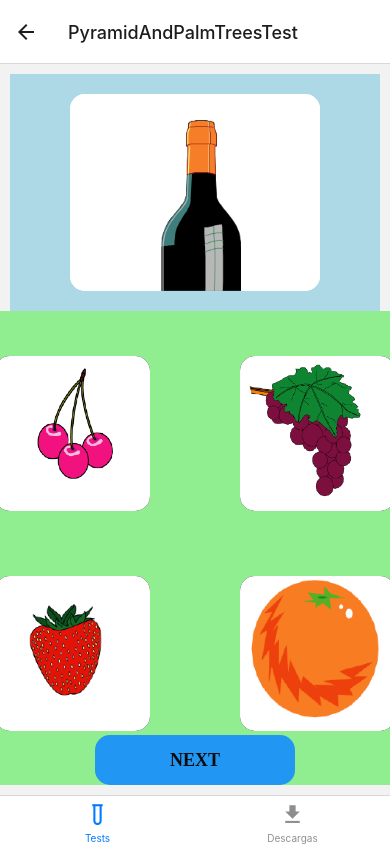
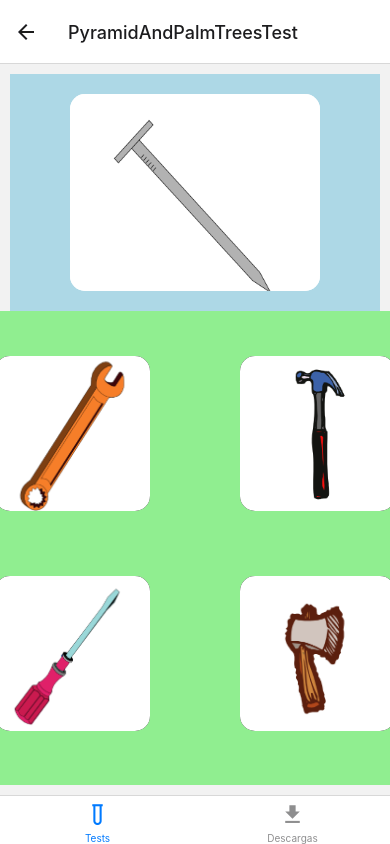
Before and after one commit to martsr/psychologyTests-app, a React Native app: screen /PyramidAndPalmTreesTest in a window 390 px wide. Built offline with nearby package versions, Linux system fonts and the light colour scheme.

Commit message:
Demo screen implemented

```diff
--- a/App.js
+++ b/App.js
@@ -5,7 +5,7 @@ import { createBottomTabNavigator } from '@react-navigation/bottom-tabs';
 import { StyleSheet, Text, View } from 'react-native';
 import { FontAwesome, MaterialCommunityIcons  } from '@expo/vector-icons';
 
-import PyramidAndPalmTreesTest from './screens/PyramidsAndPalmTree/PyramidsAndPalmTreesScreen';
+import PyramidAndPalmTreesTest from './screens/PyramidsAndPalmTreesTest/PyramidsAndPalmTreesScreen';
 import HomeScreen from './screens/Home/HomeScreen';
 import BellTest from './screens/BellTest/BellTest';
 import HanoiTest from './screens/HanoiTest/HanoiTest';
--- /dev/null
+++ b/components/pyramidAndPalmTrees/evaluationTests/DemoTest.js
@@ -0,0 +1,49 @@
+import mainImage from "../../../assets/pyramidAndPalmTreesAssets/set2_nail/test_2_main.PNG"
+import option1 from "../../../assets/pyramidAndPalmTreesAssets/set2_nail/test_2_option_1.PNG"
+import option2 from "../../../assets/pyramidAndPalmTreesAssets/set2_nail/test_2_option_2.PNG"
+import option3 from "../../../assets/pyramidAndPalmTreesAssets/set2_nail/test_2_option_3.PNG"
+import option4 from "../../../assets/pyramidAndPalmTreesAssets/set2_nail/test_2_option_4.PNG"
+
+const demoTest = {
+    name: "Demo Test",
+    isAnimated: false,
+    cards: [
+        {
+            image: mainImage,
+            isMain: true,
+            id: 0
+        },
+        {
+            image: option1,
+            isCorrect: true,
+            isMain: false,
+            selected: false,
+            id: 1,
+        },
+        {
+            image: option2,
+            isCorrect: false,
+            isMain: false,
+            selected: false,
+            id: 2,
+        },
+        {
+            image: option3,
+            isCorrect: false,
+            isMain: false,
+            selected: false,
+            id: 3,
+        },
+        {
+            image: option4,
+            isCorrect: false,
+            isMain: false,
+            selected: false,
+            id: 4,
+        },
+    ],
+    columns: 2,
+    results: {}
+}
+
+export default demoTest;
--- /dev/null
+++ b/screens/PyramidsAndPalmTreesTest/DemoScreen.js
@@ -0,0 +1,115 @@
+import React, { useEffect, useState } from "react";
+import { View, StyleSheet } from "react-native";
+
+import Text from "../../components/Text";
+import colors from "../../config/colors";
+import CardSetTest from "../../components/pyramidAndPalmTrees/CardsSetTest";
+import { TouchableOpacity } from "react-native-web";
+import demoTest from "../../components/pyramidAndPalmTrees/evaluationTests/DemoTest";
+
+function DemoScreen({ onStartPress }) {
+	const [startButton, setStartButton] = useState(false)
+  const [done, setDone] = useState(false);
+  const [showCross, setShowCross] = useState(false);
+
+  const showTest = ()=> {
+    return(
+      <CardSetTest
+        cards={demoTest.cards}
+        numberOfColumns={demoTest.columns}
+        handleOnSelect={handleOnSelect}
+      />
+    )
+  }
+
+  const hadleBackButton = () =>{
+    if( testId > 0){
+      setTestId(testId-1)
+    } else {
+      //TODO: disable back button
+    }
+  }
+
+  const handleOnSelect = (card) =>{
+    if (card.isCorrect){
+			setStartButton(true)
+      alert("CORRECT, YOU CAN START THE TEST");
+    }
+    else{
+      alert("INCORRECT, TRY ANOTHER");
+    }
+  }
+
+	const onStart = () =>{
+		setShowCross(true)
+		setTimeout(() => {
+      setShowCross(false);
+      onStartPress();
+    },3000)
+	}
+
+  return (
+    !showCross
+    ? (<View style={styles.detailsContainer}>
+        {showTest()}
+        <View style={styles.navigation}>
+						{ startButton? (
+							<View style={styles.buttonsContainer}>
+								<Text style={styles.text}>Ahora aparecerá una cruz en el centro de la pantalla. Por favor, preste atención a la cruz.</Text>
+								<TouchableOpacity style={styles.button} onPress={onStart}>
+									<Text style={styles.buttonText}>{'START'}</Text>
+								</TouchableOpacity>
+							</View>)
+							: ''}
+					</View>
+      </View>)
+    : (<View style={styles.crossView}>
+        <Text style={{color: colors.white, fontSize: '10rem'}}>✕</Text>
+      </View>)
+  );
+}
+
+const styles = StyleSheet.create({
+  detailsContainer: {
+    flex: 1,
+    margin: 10
+  },
+  navigation: {
+    position:"absolute",
+    bottom:0,
+    height:50,
+    width:"100%"
+  },
+  buttonsContainer:{
+    flex: 1,
+    flexDirection: 'column',
+    justifyContent:"flex-end",
+    alignItems:"center",
+		margin: 10,
+  },
+  button: {
+    backgroundColor: colors.button,
+    height: 50,
+    width: 200,
+    borderRadius: 15,
+  },
+  buttonText: {
+    flex: 1,
+    textAlign: "center",
+    margin:15,
+    fontWeight:"bold",
+  },
+  crossView: {
+    flex: 1,
+    backgroundColor: 'black',
+    padding: '2em',
+    alignItems: 'center',
+    justifyContent: 'space-evenly',
+	},
+	text: {
+		fontSize: '1.2rem',
+		color: 'black'
+	},
+});
+
+export default DemoScreen;
--- a/screens/PyramidsAndPalmTree/PyramidsAndPalmTreesScreen.js
+++ b/screens/PyramidsAndPalmTreesTest/PyramidsAndPalmTreesScreen.js
@@ -3,6 +3,7 @@ import { View, StyleSheet } from "react-native";
 
 import Text from "../../components/Text";
 import colors from "../../config/colors";
+import DemoScreen from "./DemoScreen";
 import CardSetTest from "../../components/pyramidAndPalmTrees/CardsSetTest";
 import { TouchableOpacity } from "react-native-web";
 import tests from "../../components/pyramidAndPalmTrees/evaluationTests/Tests";
@@ -11,7 +12,8 @@ function PyramidAndPalmTreesTest(props) {
   const [testId, setTestId] = useState(0);
   const [backButtonDisable, setbackButtonDisable] = useState(false);
   const [nextButtonDisable, setnextButtonDisable] = useState(false);
-  const [start, setStart] = useState(Date.now());
+  const [startTime, setStartTime] = useState(null);
+  const [start, setStart] = useState(false);
   //TODO: enable and disable back and next buttons
 
   const showTest = ()=> {
@@ -29,7 +31,7 @@ function PyramidAndPalmTreesTest(props) {
       //TODO: END TEST.
     } else {
       setTestId(testId+1)
-      setStart(Date.now())
+      setStartTime(Date.now())
     }
   }
 
@@ -44,16 +46,21 @@ function PyramidAndPalmTreesTest(props) {
   const handleOnSelect = (card) =>{
     const now = Date.now()
     const timeSpend = tests[testId]?.results?.timeSpend
-    const totalTimeSpend = (now - start) + (timeSpend? timeSpend : 0)
+    const totalTimeSpend = (now - startTime) + (timeSpend? timeSpend : 0)
 
     tests[testId].results = {timeSpend: totalTimeSpend, isCorrect: card.isCorrect, isAnimated: tests[testId].isAnimated}
     console.log("TEST NUM "+ testId + ": ", tests[testId].results)
   }
 
+  const initiateTest = () =>{
+    setStart(true);
+    setStartTime(Date.now())
+  }
+
   const isTheLastTest = ()=> (tests.length === testId + 1)
 
-  return (
-    <View style={styles.detailsContainer}>
+  return ( start
+    ? <View style={styles.detailsContainer}>
         {showTest()}
         <View style={styles.navigation}>
           <View style={styles.buttonsContainer}>
@@ -67,6 +74,7 @@ function PyramidAndPalmTreesTest(props) {
           </View>
         </View>
       </View>
+    : <DemoScreen onStartPress={() => initiateTest()}/>
   );
 }
 
@@ -94,10 +102,10 @@ const styles = StyleSheet.create({
     borderRadius: 15,
   },
   buttonText: {
-    flex: 1,
     textAlign: "center",
     margin:15,
     fontWeight:"bold",
+    flex: 1,
   },
   subTitle: {
     color: colors.secondary,
```
Lines whose indentation alone changed are shown as unchanged.
